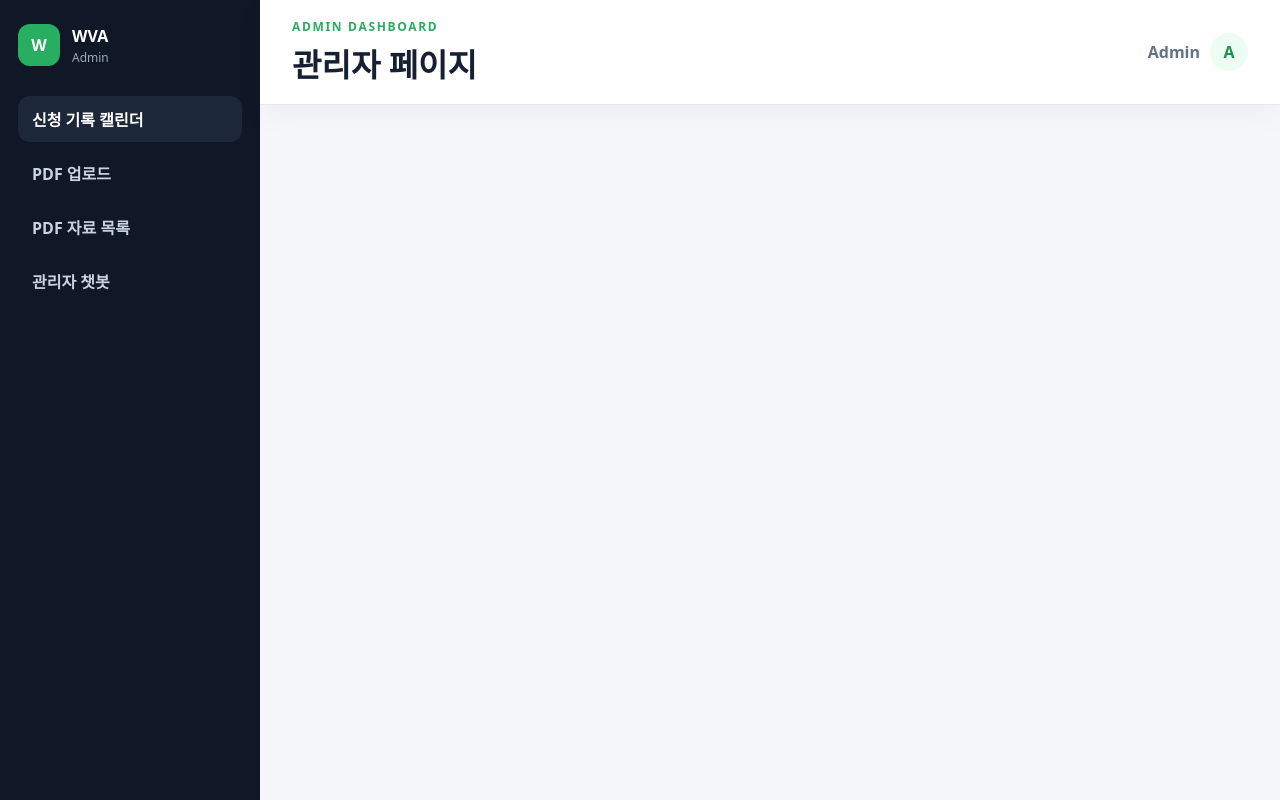
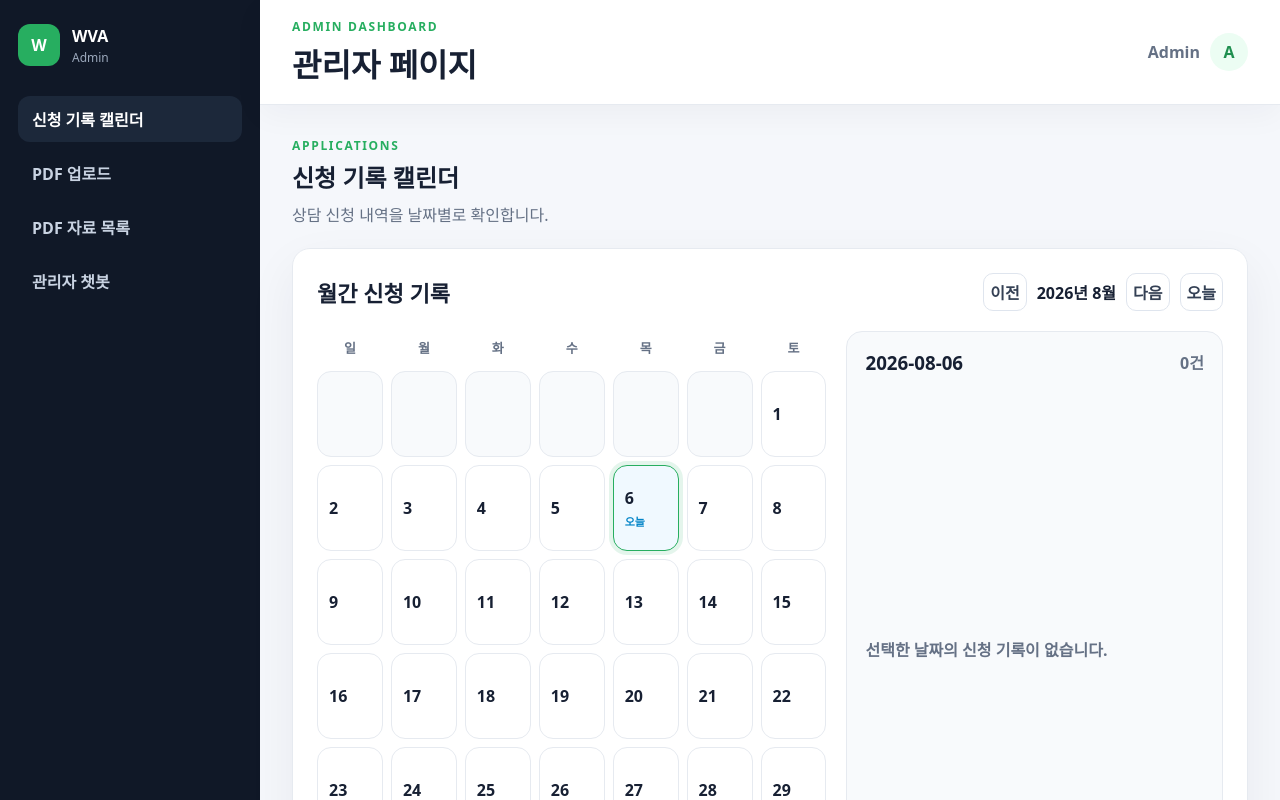
Before and after one commit to solseye/CapsDol, a React (Create React App) app: page /admin/calendar in a window 1280 px wide. Shown: the top 800 px of the page. Built offline with nearby package versions, Linux system fonts and the light colour scheme.

Commit message:
Improve admin UX and prepare backend payload

```diff
--- a/package.json
+++ b/package.json
@@ -23,6 +23,7 @@
     "test": "react-scripts test",
     "eject": "react-scripts eject"
   },
+  "proxy": "http://localhost:5001",
   "eslintConfig": {
     "extends": [
       "react-app",
--- a/src/pages/admin/AdminLayout.jsx
+++ b/src/pages/admin/AdminLayout.jsx
@@ -1,5 +1,7 @@
+import { Outlet } from "react-router-dom";
 import AdminHeader from "./components/AdminHeader";
 import AdminSidebar from "./components/AdminSidebar";
+import "./admin.css";
 
 export default function AdminLayout({ children }) {
   return (
@@ -7,7 +9,8 @@ export default function AdminLayout({ children }) {
       <AdminSidebar />
       <div className="adm-main">
         <AdminHeader />
-        <main className="adm-content">{children}</main>
+        {/* children이 없을 때는 /admin/calendar 같은 하위 라우트 화면을 표시합니다. */}
+        <main className="adm-content">{children || <Outlet />}</main>
       </div>
     </div>
   );
--- a/src/pages/admin/admin.css
+++ b/src/pages/admin/admin.css
@@ -237,6 +237,24 @@
   border-color: #27ae60;
 }
 
+.adm-day.today {
+  background: #f0f9ff;
+  border-color: #38bdf8;
+}
+
+.adm-day.today span::after {
+  content: "오늘";
+  display: block;
+  margin-top: 4px;
+  color: #0284c7;
+  font-size: 11px;
+  font-weight: 900;
+}
+
+.adm-day.has-items {
+  background: #f7fef9;
+}
+
 .adm-day.empty {
   background: #f8fafc;
   cursor: default;
@@ -368,6 +386,21 @@
   color: #657185;
 }
 
+.adm-upload-status.success {
+  color: #1f8f4f;
+  font-weight: 900;
+}
+
+.adm-upload-status.error {
+  color: #dc2626;
+  font-weight: 900;
+}
+
+.adm-upload-status.loading {
+  color: #2563eb;
+  font-weight: 900;
+}
+
 .adm-file-picker {
   position: relative;
   display: inline-flex;
@@ -462,6 +495,11 @@
   color: #172033;
 }
 
+.adm-message.loading {
+  color: #657185;
+  font-weight: 800;
+}
+
 .adm-message.user {
   align-self: flex-end;
   background: #27ae60;
@@ -480,6 +518,34 @@
   border: 1px solid #dfe5ee;
   border-radius: 10px;
   padding: 0 14px;
+}
+
+.adm-chat-error {
+  margin-top: 12px;
+  color: #dc2626;
+  font-weight: 900;
+}
+
+.adm-confirm {
+  display: grid;
+  gap: 14px;
+}
+
+.adm-confirm p {
+  margin: 0;
+  color: #172033;
+}
+
+.adm-confirm span {
+  color: #657185;
+  font-weight: 800;
+}
+
+.adm-confirm-actions {
+  display: flex;
+  justify-content: flex-end;
+  gap: 10px;
+  margin-top: 6px;
 }
 
 .adm-stat-card {
--- a/src/pages/admin/mockData.js
+++ b/src/pages/admin/mockData.js
@@ -1,39 +1,82 @@
+// 기존 ADMIN mock 데이터 형태입니다.
+// 백엔드 예약 데이터 형태가 바뀔 예정이라 삭제하지 않고 보관합니다.
+// export const mockApplications = [
+//   {
+//     id: "app-001",
+//     name: "김민수",
+//     phone: "010-1234-5678",
+//     date: "2026-04-30",
+//     time: "10:00",
+//     type: "세무 상담",
+//     memo: "일본 법인 설립 후 소비세 신고 일정 문의",
+//   },
+//   {
+//     id: "app-002",
+//     name: "박지현",
+//     phone: "010-2222-3344",
+//     date: "2026-04-30",
+//     time: "14:00",
+//     type: "법인 설립",
+//     memo: "자본금 500만 엔 기준 설립 절차 확인",
+//   },
+//   {
+//     id: "app-003",
+//     name: "이준호",
+//     phone: "010-9876-1111",
+//     date: "2026-05-03",
+//     time: "11:00",
+//     type: "비자 상담",
+//     memo: "경영관리비자 필요 서류 안내 요청",
+//   },
+//   {
+//     id: "app-004",
+//     name: "최서연",
+//     phone: "010-7777-9000",
+//     date: "2026-05-12",
+//     time: "15:00",
+//     type: "노무 상담",
+//     memo: "현지 채용 시 급여 계산과 사회보험 가입 문의",
+//   },
+// ];
+
+// 변경 이유: 백엔드와 협업할 때 예약 데이터가 아래 형태로 전달될 예정이라
+// ADMIN 캘린더도 같은 필드명(phone, CName, kind, field, selectedDate, selectedTime)을 기준으로 표시합니다.
 export const mockApplications = [
   {
     id: "app-001",
-    name: "김민수",
-    phone: "010-1234-5678",
-    date: "2026-04-30",
-    time: "10:00",
-    type: "세무 상담",
-    memo: "일본 법인 설립 후 소비세 신고 일정 문의",
+    phone: "010-4563-4382",
+    CName: "jem-c",
+    kind: "software",
+    field: "법무",
+    selectedDate: "2026-04-26T15:00:00.000Z",
+    selectedTime: "10:00",
   },
   {
     id: "app-002",
-    name: "박지현",
     phone: "010-2222-3344",
-    date: "2026-04-30",
-    time: "14:00",
-    type: "법인 설립",
-    memo: "자본금 500만 엔 기준 설립 절차 확인",
+    CName: "wva-korea",
+    kind: "consulting",
+    field: "회계",
+    selectedDate: "2026-05-05T15:00:00.000Z",
+    selectedTime: "14:00",
   },
   {
     id: "app-003",
-    name: "이준호",
     phone: "010-9876-1111",
-    date: "2026-05-03",
-    time: "11:00",
-    type: "비자 상담",
-    memo: "경영관리비자 필요 서류 안내 요청",
+    CName: "tokyo-branch",
+    kind: "trade",
+    field: "노무",
+    selectedDate: "2026-05-12T15:00:00.000Z",
+    selectedTime: "11:00",
   },
   {
     id: "app-004",
-    name: "최서연",
     phone: "010-7777-9000",
-    date: "2026-05-12",
-    time: "15:00",
-    type: "노무 상담",
-    memo: "현지 채용 시 급여 계산과 사회보험 가입 문의",
+    CName: "startup-jp",
+    kind: "platform",
+    field: "인사",
+    selectedDate: "2026-05-12T15:00:00.000Z",
+    selectedTime: "15:00",
   },
 ];
 
--- a/src/pages/admin/pages/AdminCalendarPage.jsx
+++ b/src/pages/admin/pages/AdminCalendarPage.jsx
@@ -7,7 +7,34 @@ const weekDays = ["일", "월", "화", "수", "목", "금", "토"];
 
 function toDateKey(date) {
   if (typeof date === "string") return date.slice(0, 10);
-  return date.toISOString().slice(0, 10);
+  // 기존 ISO 기준 변환입니다.
+  // return date.toISOString().slice(0, 10);
+
+  // 변경 이유: toISOString은 브라우저 타임존에 따라 날짜가 하루 밀릴 수 있어
+  // 달력 칸과 오늘/선택 날짜 표시가 어긋나지 않도록 로컬 날짜 기준으로 변환합니다.
+  return `${date.getFullYear()}-${String(date.getMonth() + 1).padStart(2, "0")}-${String(
+    date.getDate()
+  ).padStart(2, "0")}`;
+}
+
+function getApplicationDateKey(item) {
+  return toDateKey(item.selectedDate || item.date);
+}
+
+function getApplicationTime(item) {
+  return item.selectedTime || item.time || "-";
+}
+
+function getApplicationTitle(item) {
+  return item.CName || item.name || "회사명 없음";
+}
+
+function getApplicationSubtitle(item) {
+  return `${item.field || item.type || "상담 분야 없음"} · ${getApplicationTime(item)}`;
+}
+
+function getTodayKey() {
+  return toDateKey(new Date());
 }
 
 function buildCalendarDays(viewDate) {
@@ -33,13 +60,24 @@ function buildCalendarDays(viewDate) {
 }
 
 export default function AdminCalendarPage() {
-  const [viewDate, setViewDate] = useState(new Date(2026, 3, 1));
-  const [selectedDate, setSelectedDate] = useState("2026-04-30");
+  // 기존 고정 월/날짜입니다.
+  // const [viewDate, setViewDate] = useState(new Date(2026, 3, 1));
+  // const [selectedDate, setSelectedDate] = useState("2026-04-30");
+
+  // 변경 이유: ADMIN에 들어왔을 때 항상 현재 월과 오늘 날짜를 먼저 확인할 수 있게 합니다.
+  const todayKey = getTodayKey();
+  const [viewDate, setViewDate] = useState(() => new Date());
+  const [selectedDate, setSelectedDate] = useState(todayKey);
   const [selectedApplication, setSelectedApplication] = useState(null);
 
   const applicationsByDate = useMemo(() => {
     return mockApplications.reduce((acc, item) => {
-      acc[item.date] = [...(acc[item.date] || []), item];
+      // 기존 date 필드 기준 분류입니다.
+      // acc[item.date] = [...(acc[item.date] || []), item];
+
+      // 변경 이유: 백엔드 예약 데이터가 selectedDate 필드로 들어올 예정이라 같은 기준으로 묶습니다.
+      const dateKey = getApplicationDateKey(item);
+      acc[dateKey] = [...(acc[dateKey] || []), item];
       return acc;
     }, {});
   }, []);
@@ -80,6 +118,16 @@ export default function AdminCalendarPage() {
             >
               다음
             </button>
+            <button
+              type="button"
+              onClick={() => {
+                const today = new Date();
+                setViewDate(today);
+                setSelectedDate(todayKey);
+              }}
+            >
+              오늘
+            </button>
           </div>
         }
       >
@@ -98,16 +146,25 @@ export default function AdminCalendarPage() {
 
               const key = toDateKey(date);
               const items = applicationsByDate[key] || [];
+              const isToday = key === todayKey;
+              const hasItems = items.length > 0;
 
               return (
                 <button
                   type="button"
                   key={key}
-                  className={`adm-day ${selectedDate === key ? "selected" : ""}`}
+                  className={[
+                    "adm-day",
+                    selectedDate === key ? "selected" : "",
+                    isToday ? "today" : "",
+                    hasItems ? "has-items" : "",
+                  ]
+                    .filter(Boolean)
+                    .join(" ")}
                   onClick={() => setSelectedDate(key)}
                 >
                   <span>{date.getDate()}</span>
-                  {items.length > 0 && <b>{items.length}</b>}
+                  {hasItems && <b>{items.length}</b>}
                 </button>
               );
             })}
@@ -130,11 +187,17 @@ export default function AdminCalendarPage() {
                     key={item.id}
                     onClick={() => setSelectedApplication(item)}
                   >
-                    <strong>{item.name}</strong>
+                    {/* 기존 표시 방식입니다. */}
+                    {/* <strong>{item.name}</strong>
                     <span>
                       {item.type} · {item.time}
                     </span>
-                    <small>{item.memo}</small>
+                    <small>{item.memo}</small> */}
+
+                    {/* 변경 이유: 새 백엔드 예약 데이터 필드(CName, kind, field, selectedTime)를 그대로 보여주기 위함입니다. */}
+                    <strong>{getApplicationTitle(item)}</strong>
+                    <span>{getApplicationSubtitle(item)}</span>
+                    <small>{item.kind || "직종 정보 없음"}</small>
                   </button>
                 ))}
               </div>
@@ -146,28 +209,42 @@ export default function AdminCalendarPage() {
       {selectedApplication && (
         <AdminModal title="신청 상세 정보" onClose={() => setSelectedApplication(null)}>
           <dl className="adm-detail-list">
-            <div>
+            {/* 기존 상세 항목입니다. */}
+            {/* <div>
               <dt>이름</dt>
               <dd>{selectedApplication.name}</dd>
-            </div>
+            </div> */}
             <div>
               <dt>연락처</dt>
               <dd>{selectedApplication.phone}</dd>
             </div>
             <div>
-              <dt>신청일</dt>
+              <dt>회사명</dt>
+              <dd>{selectedApplication.CName || "-"}</dd>
+            </div>
+            <div>
+              <dt>직종</dt>
+              <dd>{selectedApplication.kind || "-"}</dd>
+            </div>
+            <div>
+              <dt>상담 분야</dt>
+              <dd>{selectedApplication.field || selectedApplication.type || "-"}</dd>
+            </div>
+            <div>
+              <dt>예약일</dt>
               <dd>
-                {selectedApplication.date} {selectedApplication.time}
+                {getApplicationDateKey(selectedApplication)} {getApplicationTime(selectedApplication)}
               </dd>
             </div>
-            <div>
+            {/* 기존 상세 항목입니다. */}
+            {/* <div>
               <dt>상담 유형</dt>
               <dd>{selectedApplication.type}</dd>
             </div>
             <div>
               <dt>메모</dt>
               <dd>{selectedApplication.memo}</dd>
-            </div>
+            </div> */}
           </dl>
         </AdminModal>
       )}
```
Also changed, not shown: src/api/authApi.js (+15 -9 lines), src/pages/ReservationPage.jsx (+18 -3 lines), src/pages/admin/pages/AdminChatbotPage.jsx (+35 -5 lines), src/pages/admin/pages/PdfListPage.jsx (+34 -3 lines), src/pages/admin/pages/PdfUploadPage.jsx (+18 -1 lines), 1 other file (tests, documents, lock files or other folders).
